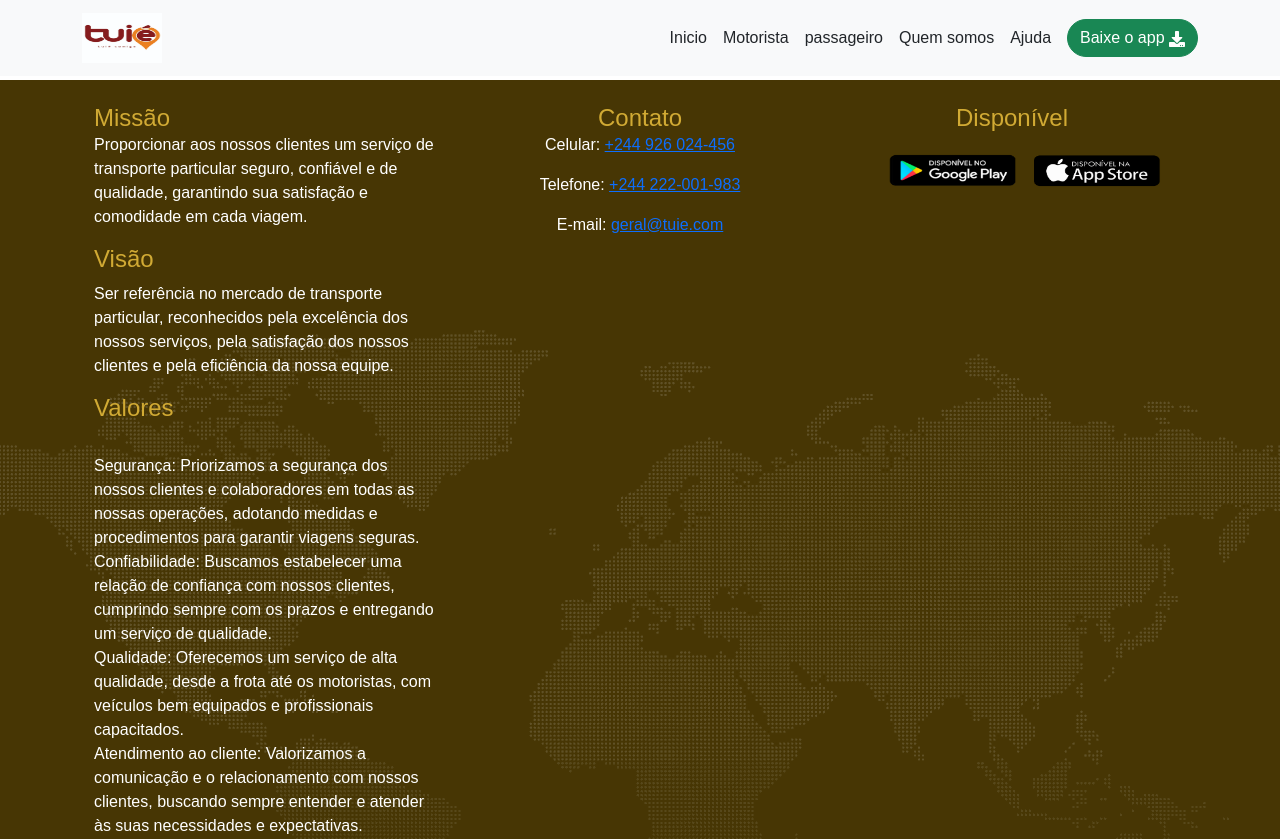
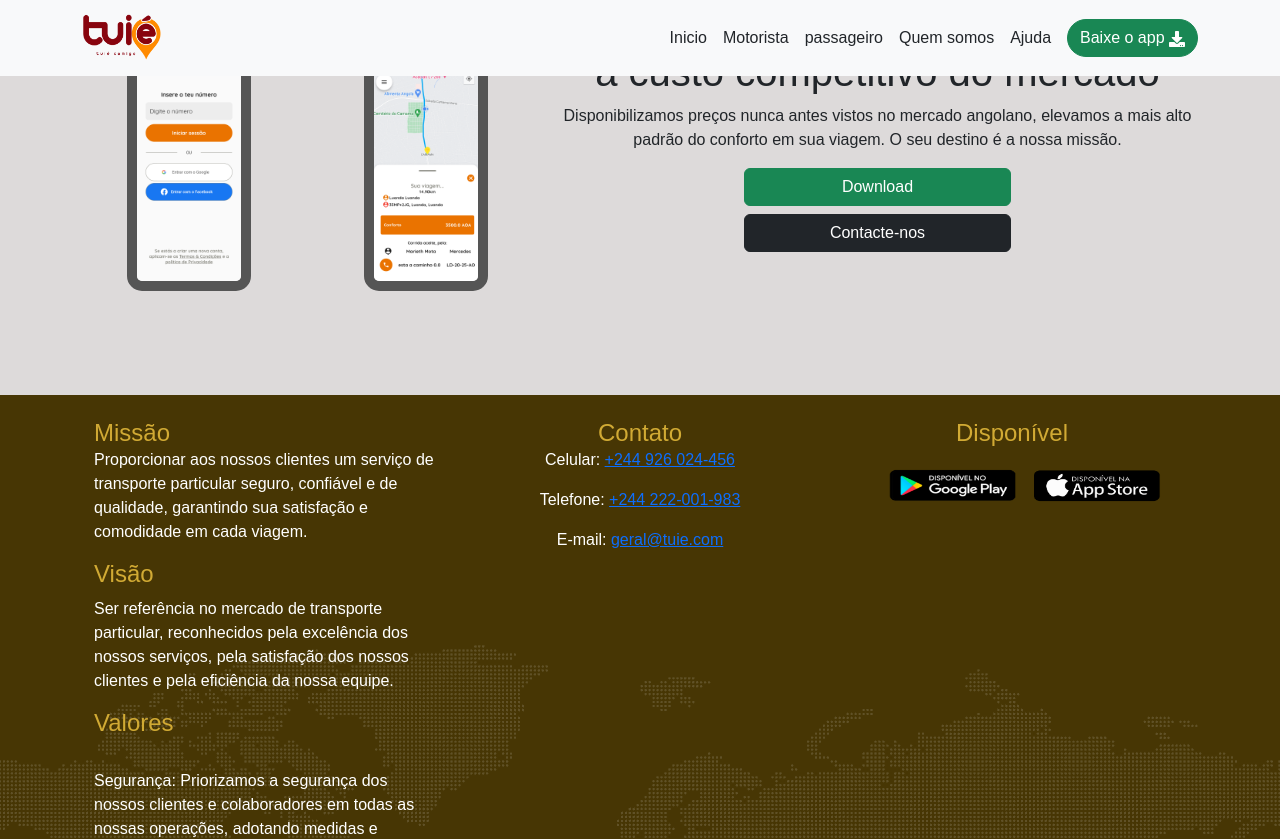
Before and after one commit to cristianokituxi/tuie, a Gatsby site: page / in a window 1280 px wide. Shown: the top 839 px of the page. Built offline with nearby package versions, Linux system fonts and the light colour scheme; Gatsby itself is replaced by a stand-in of ours.

Commit message:
feat: add inicio component

```diff
--- /dev/null
+++ b/src/components/Inicio/index.jsx
@@ -0,0 +1,65 @@
+import React from "react";
+import img1 from "../../images/motorista.png";
+import img2 from "../../images//passageiro.png";
+import { Row, Col, Stack } from "react-bootstrap";
+import Button from "react-bootstrap/Button";
+import "./style.scss";
+
+const Inicio = () => {
+  return (
+    <div id="inicio" className="container-inicio">
+      <div className="container container-md d-flex justify-content-around">
+        <Row>
+          <Col xs={12} md={5}>
+            <Row>
+              <Col>
+                <div className="py-3 p-lg-4 text-center">
+                  <h6>Motorista</h6>
+                  <img
+                    className="img-fluid wow zoomIn w-75"
+                    data-wow-delay="0.5s"
+                    src={img1}
+                    Style="border: 10px solid rgb(85, 85, 85); border-radius: 15px; visibility: visible; animation-delay: 0.5s; animation-name: zoomIn;"
+                  />
+                </div>
+              </Col>
+              <Col>
+                <div className="py-3 p-lg-4 text-center">
+                  <h6>Passageiro</h6>
+                  <img
+                    className="img-fluid wow zoomIn w-75"
+                    data-wow-delay="0.5s"
+                    src={img2}
+                    Style="border: 10px solid rgb(85, 85, 85); border-radius: 15px; visibility: visible; animation-delay: 0.5s; animation-name: zoomIn;"
+                  />
+                </div>
+              </Col>
+            </Row>
+          </Col>
+          <Col md={7}>
+            <div className="text-center">
+              <h1 className="text-clinica text-center">
+                Peça o seu táxi personalizado <br /> a custo competitivo do
+                mercado
+              </h1>
+              <p className="text-clinica text-center">
+                Disponibilizamos preços nunca antes vistos no mercado angolano,
+                elevamos a mais alto padrão do conforto em sua viagem. O seu
+                destino é a nossa missão.
+              </p>
+              <Stack gap={2} className="col-md-5 mx-auto pb-3">
+                <Button href="/sobre-a-clinica" variant="success">
+                  Download
+                </Button>
+                <Button href="/sobre-a-clinica" variant="dark">
+                  Contacte-nos
+                </Button>
+              </Stack>
+            </div>
+          </Col>
+        </Row>
+      </div>
+    </div>
+  );
+};
+export default Inicio;
--- /dev/null
+++ b/src/components/Inicio/style.scss
@@ -0,0 +1,4 @@
+.conteiner-inicio{
+    margin-top: 80px;
+
+}
--- a/src/components/Menu/index.jsx
+++ b/src/components/Menu/index.jsx
@@ -4,7 +4,7 @@ import { FaDownload } from "react-icons/fa";
 import Container from "react-bootstrap/Container";
 import Nav from "react-bootstrap/Nav";
 import Navbar from "react-bootstrap/Navbar";
-import logo from "../../images/icone.jpg";
+import logo from "../../images/icon.png";
 
 import "./style.scss";
 import Button from "react-bootstrap/Button";
--- a/src/pages/index.jsx
+++ b/src/pages/index.jsx
@@ -4,12 +4,14 @@ import Menu from "../components/Menu";
 import Footer from "../components/Footer";
 import BotaoFlutuante from "../components/Btn-flutuante";
 import "./index.scss";
+import Inicio from "../components/Inicio";
 
 const IndexPage = () => {
   return (
     <>
       <div className="container-pages">
         <Menu />
+        <Inicio />
         <BotaoFlutuante />
         <Footer />
       </div>
--- a/src/pages/index.scss
+++ b/src/pages/index.scss
@@ -5,6 +5,7 @@
 }
 body {
     font-family: "Montserrat", sans-serif;
+    background-color: rgba(218, 214, 214, 0.897);
 }
 
 .title {
```
